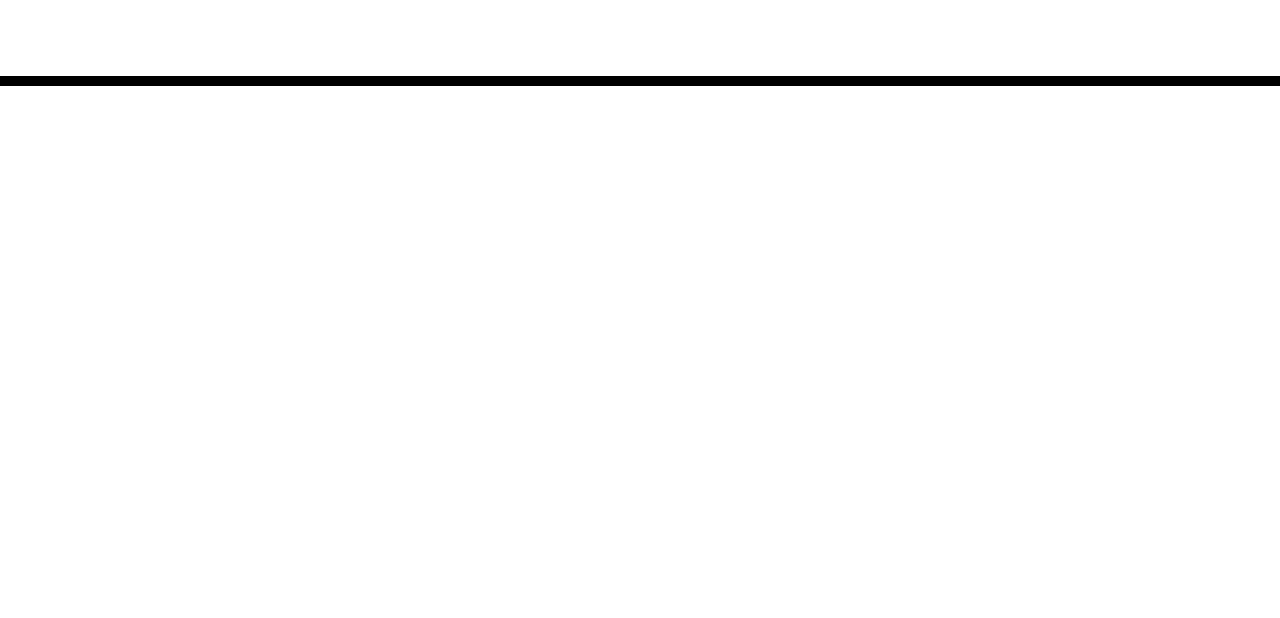
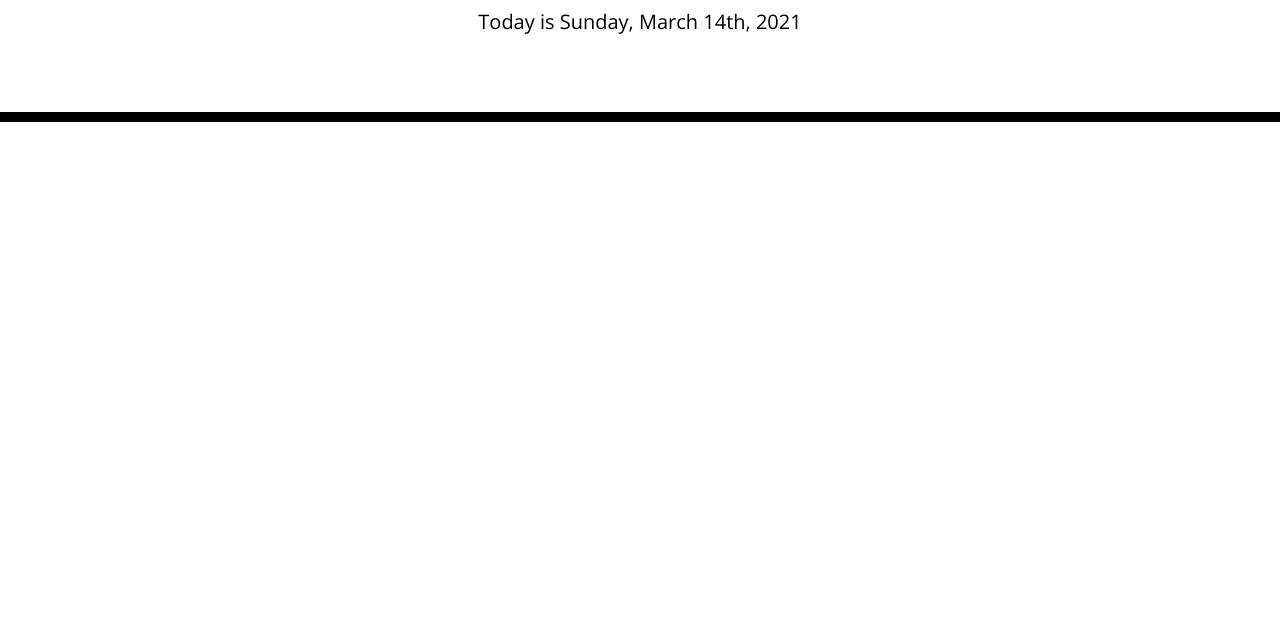
Before and after one commit to samersaemeldahr/Work-Day-Scheduler, a plain HTML site: page index.html in a window 1280 px wide. Shown: the part 182-800 px from the top of the page. Drawn offline with nearby package versions, Linux system fonts and the light colour scheme; files that its build step writes are made by us from their sources.

Commit message:
Add current day in JS

```diff
--- a/Develop/script.js
+++ b/Develop/script.js
@@ -0,0 +1,2 @@
+var time = moment().format("dddd, MMMM Do, YYYY");
+$("#currentDay").text("Today is " + time);
--- a/index.html
+++ b/index.html
@@ -18,7 +18,7 @@
       href="https://fonts.googleapis.com/css?family=Open+Sans&display=swap"
       rel="stylesheet"
     />
-    <link rel="stylesheet" href="style.css" />
+    <link rel="stylesheet" href="./Assets/style.css" />
     <title>Work Day Scheduler</title>
   </head>
 
```
